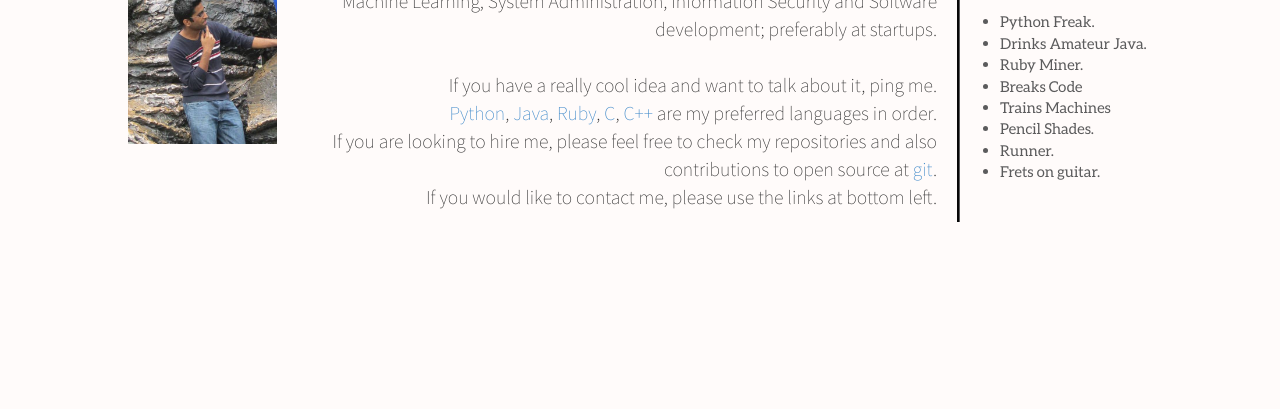
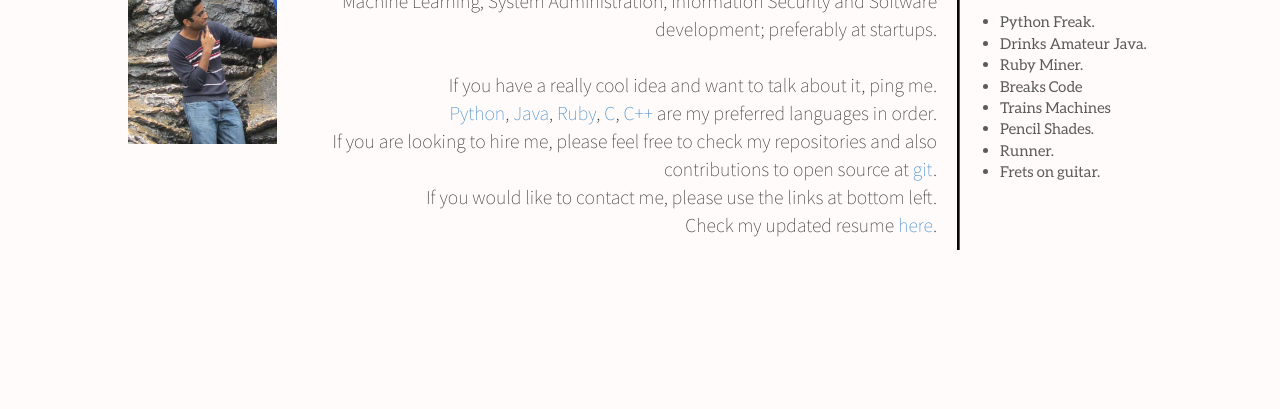
Before and after one commit to nave91/persona, a plain HTML site: page index.html in a window 1280 px wide. Shown: the part 253-662 px from the top of the page. Drawn offline with Linux system fonts and the light colour scheme.

Commit message:
updating resume

```diff
--- a/index.html
+++ b/index.html
@@ -29,6 +29,7 @@
                 If you are looking to hire me, please feel free to check my repositories and also contributions to
                 open source at <a href="https://github.com/nave91">git</a>. <br>
                 If you would like to contact me, please use the links at bottom left.<br>
+                Check my updated resume <a href="docs/CV.pdf">here</a>.
             </p>
 
         </div>
@@ -40,7 +41,7 @@
             <a href="http://www.linkedin.com/in/nave91"><img src="https://dlc1-s.licdn.com/sites/default/files/InBug-60px-R.png" alt="linkedin" height="40"></a>
             <a href="https://github.com/nave91"><img src="https://assets-cdn.github.com/images/modules/logos_page/GitHub-Mark.png" alt="github" height="40"></a>
             <a href="/gitlab"><img src="http://git-scm.com/images/logos/downloads/Git-Icon-1788C.png" alt="github" height="40"></a>
-            <a href="http://blog.naveenl.com"><img src="img/ghost.png" alt="ghost"  height="35"></a>
+	    <a href="http://blog.naveenl.com"><img src="img/ghost.png" alt="ghost"  height="35"></a>
         </div>
         <div class="startpage-rightbox">
             <h1>Naveen Kumar Lekkalapudi</h1>
```
